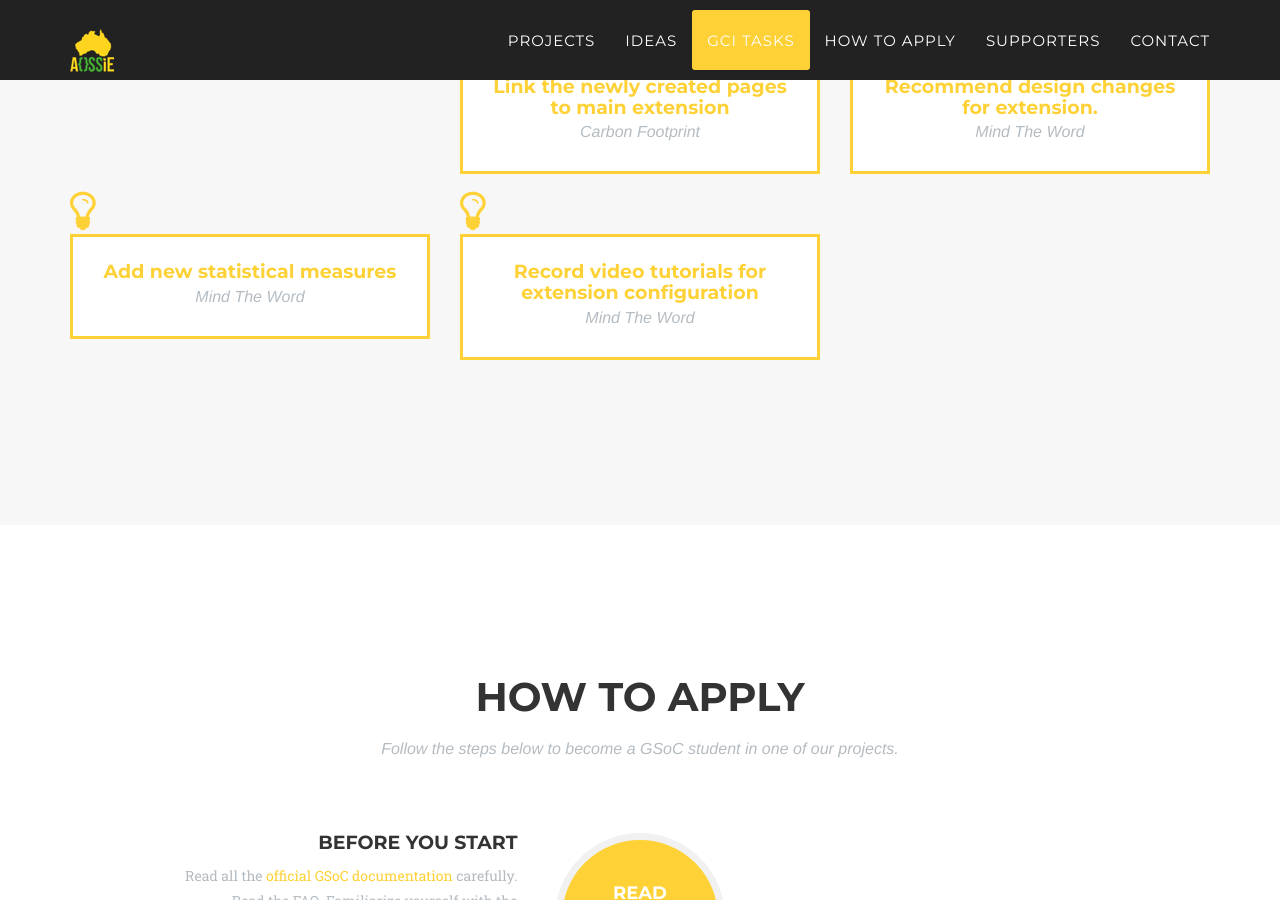
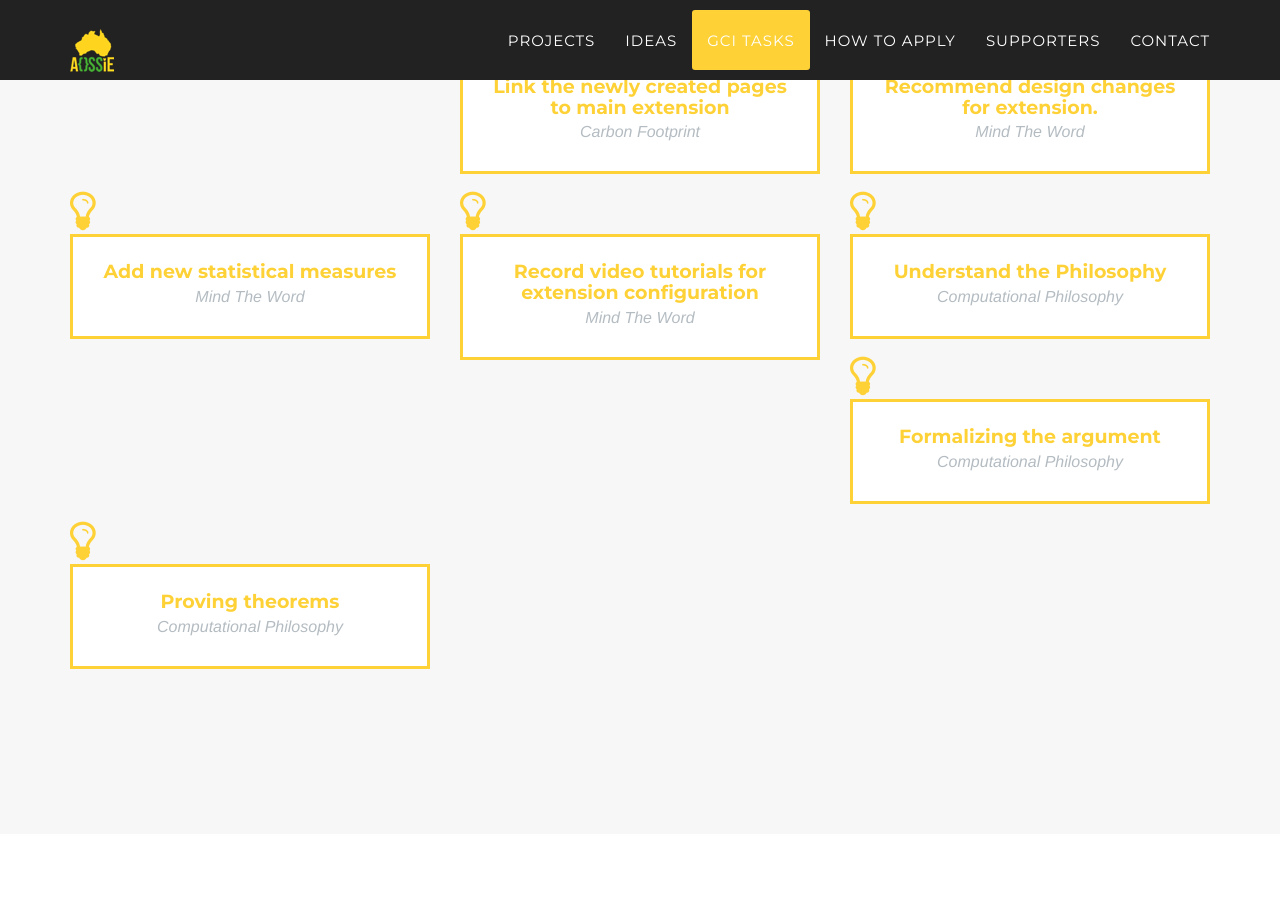
Before and after one commit to DimuthuKasunWP/aossie.gitlab.io, a Jekyll site: the page built from index.html, in a window 1280 px wide and 900 px high, scrolled down 3854 px. Built offline with Jekyll 4.4.1, drawn with Linux system fonts in a browser that asks for light colours; some web fonts are replaced.

Commit message:
Update _config.yml

```diff
--- a/_config.yml
+++ b/_config.yml
@@ -154,3 +154,18 @@ tasks:
   title: Record video tutorials for extension configuration
   id: 7
   description: videoTutorial.md
+
+- project: Computational Philosophy
+  title:   Understand the Philosophy
+  id: 8
+  description: cptask1.md
+
+- project: Computational Philosophy
+  title: Formalizing the argument
+  id: 9
+  description: cptask2.md
+
+- project: Computational Philosophy
+  title: Proving theorems
+  id: 10
+  description: cptask3.md
```
